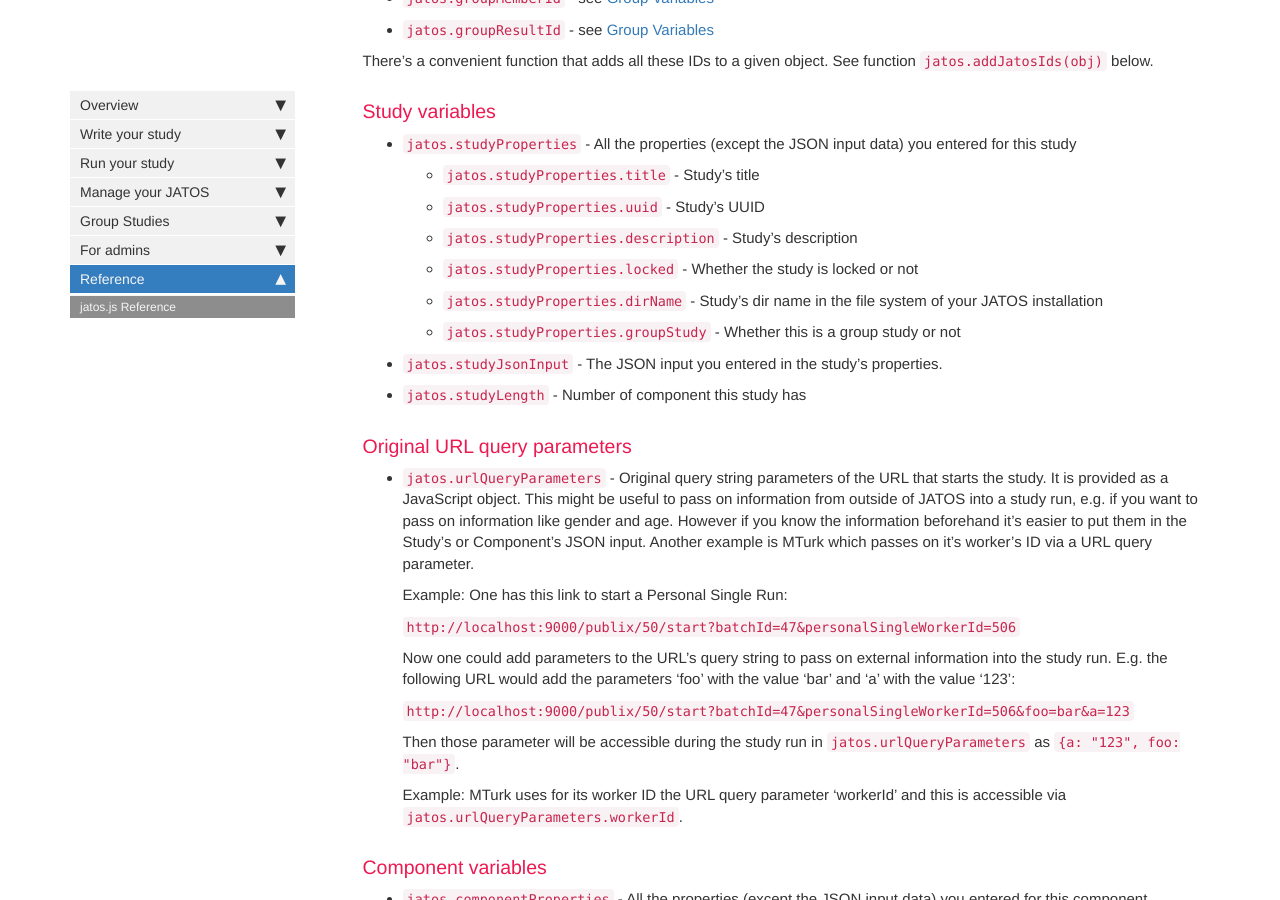
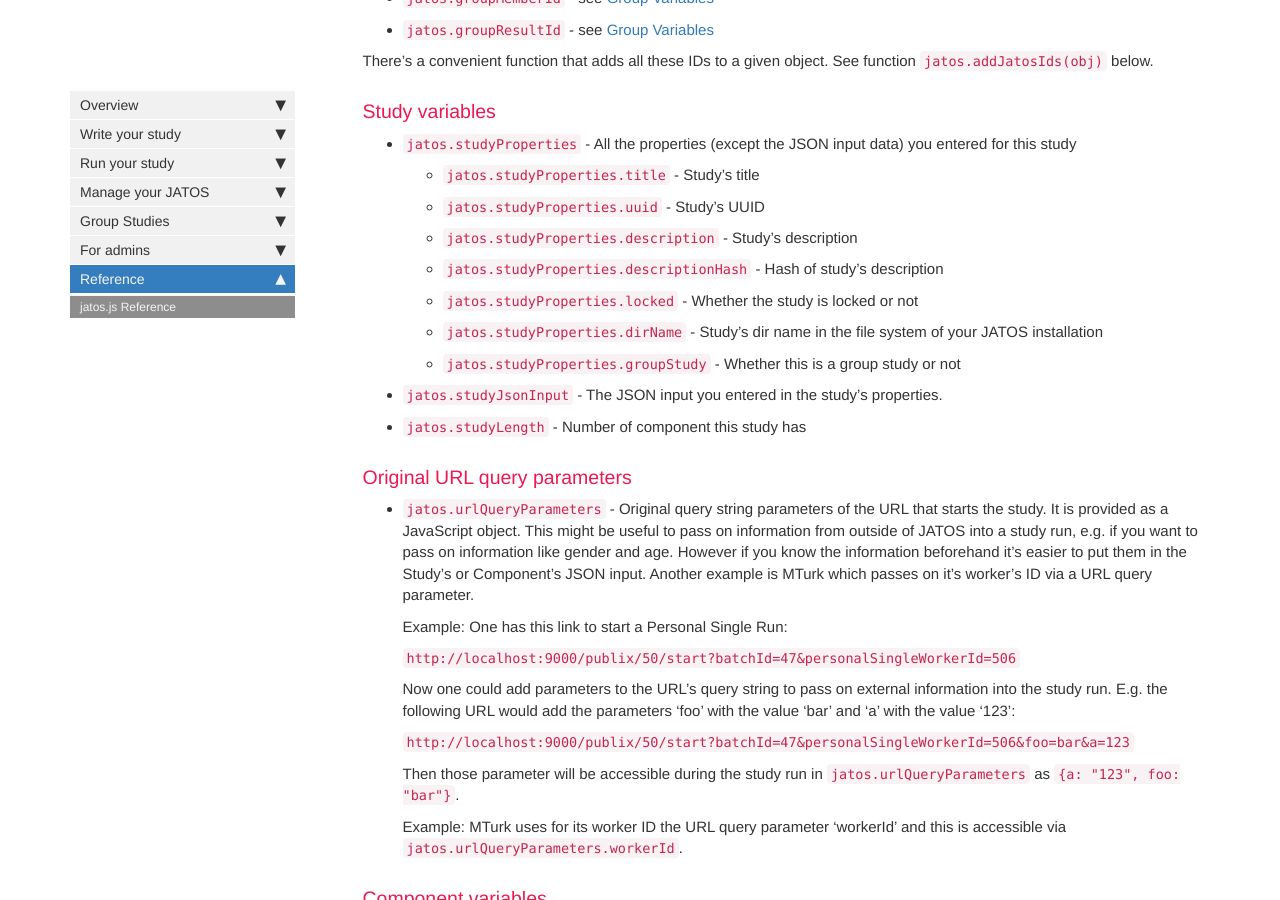
Before and after one commit to kristian-lange-tw/JATOS_docs_v3, a Jekyll site: the page built from pages/jatos.js-Reference.md, in a window 1280 px wide and 900 px high, scrolled down 3162 px. Built offline with Jekyll 4.4.1, drawn with Linux system fonts in a browser that asks for light colours; nearby versions of some CDN libraries; comment, search, counter and statistics services are not loaded.

Commit message:
Update jatos.js-Reference.md

```diff
--- a/pages/jatos.js-Reference.md
+++ b/pages/jatos.js-Reference.md
@@ -47,6 +47,7 @@ There's a convenient function that adds all these IDs to a given object. See fun
   * `jatos.studyProperties.title` - Study's title
   * `jatos.studyProperties.uuid` - Study's UUID
   * `jatos.studyProperties.description` - Study's description
+  * `jatos.studyProperties.descriptionHash` - Hash of study's description
   * `jatos.studyProperties.locked` - Whether the study is locked or not
   * `jatos.studyProperties.dirName` - Study's dir name in the file system of your JATOS installation
   * `jatos.studyProperties.groupStudy` - Whether this is a group study or not
```
